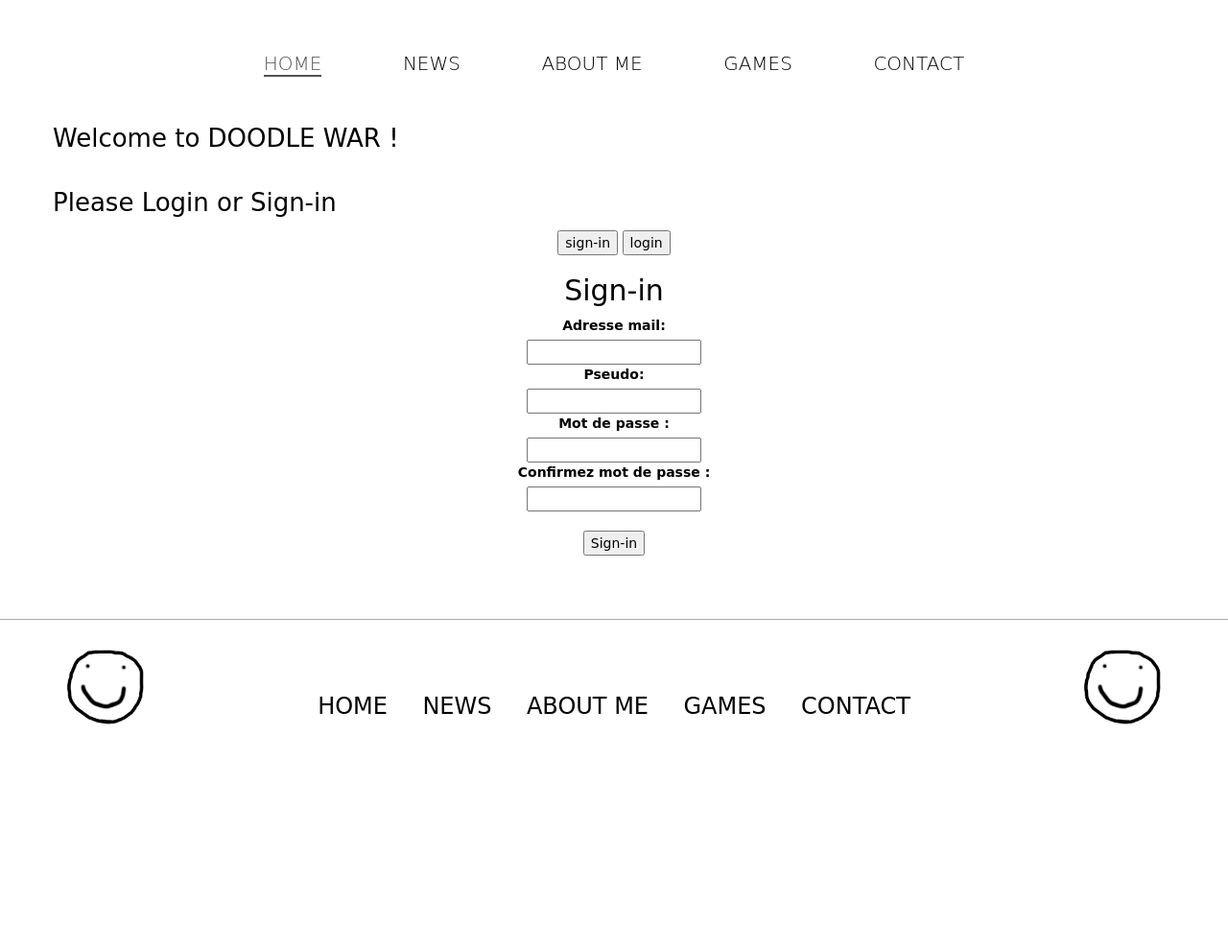
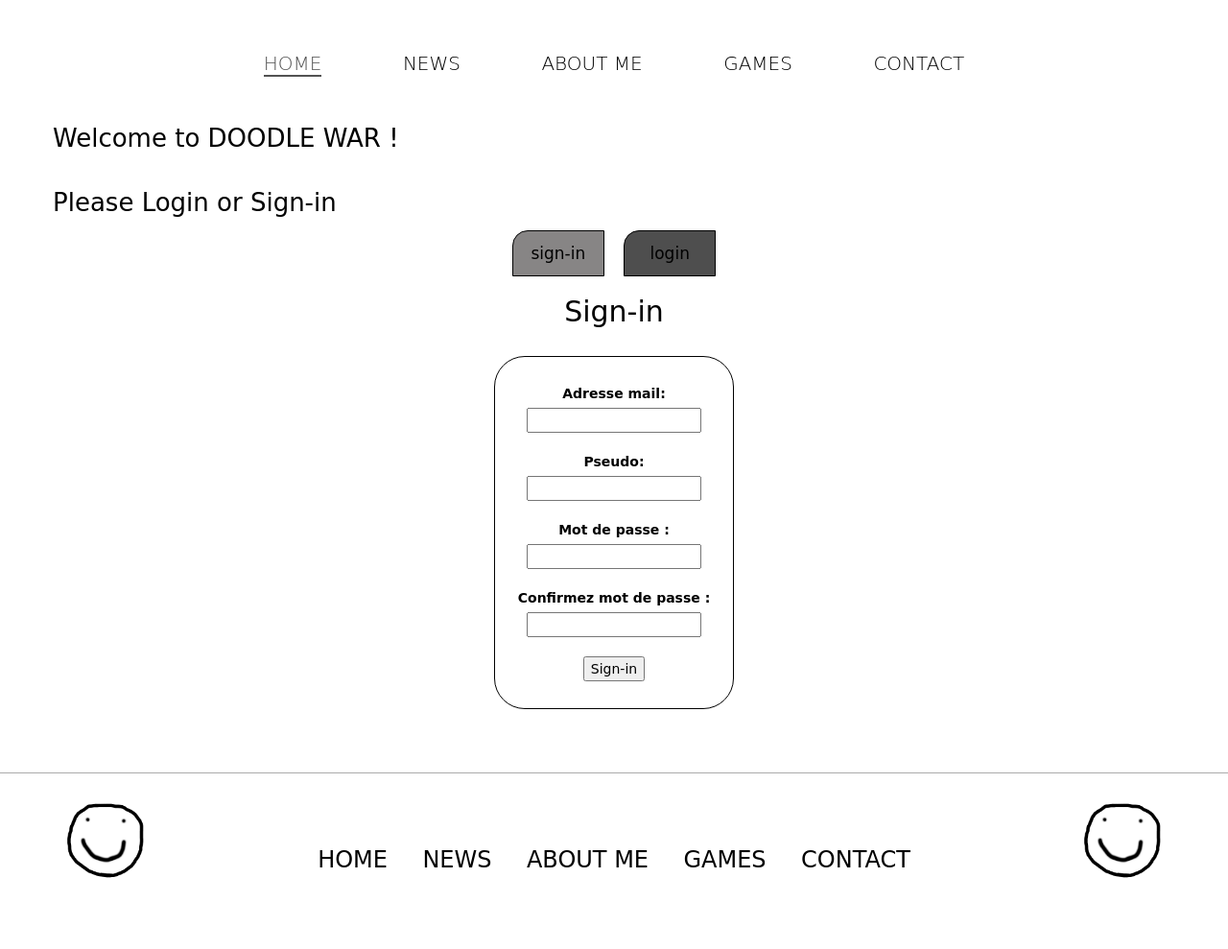
Before and after one commit to Lurente/module_151, a PHP site: page / in a window 1280 px wide. Shown: the part 755-1744 px from the top of the page at 96% size. Before the commit the page ends 1510 px from the top, so only its background shows below. Run offline with PHP 8.4, Linux system fonts and the light colour scheme; some web fonts are replaced.

Commit message:
made the password and checkPassword comparison, also added the password alert

```diff
--- a/assets/scss/main.css
+++ b/assets/scss/main.css
@@ -95,11 +95,41 @@ body {
     color: #000; }
 .page-homepage .introduction .connexion {
   text-align: center; }
+  .page-homepage .introduction .connexion .tab {
+    overflow: hidden;
+    color: #000; }
+    .page-homepage .introduction .connexion .tab button {
+      background-color: #4e4e4e;
+      border: 1px solid #000;
+      border-radius: 16px 0 0 0;
+      cursor: pointer;
+      width: 12vh;
+      height: 6vh;
+      transition: 0.3s;
+      font-size: 17px;
+      margin: 0 8px 0 8px; }
+    .page-homepage .introduction .connexion .tab button:hover {
+      background-color: #6a6a6a; }
+    .page-homepage .introduction .connexion .tab button.active {
+      background-color: #878585; }
+  .page-homepage .introduction .connexion .col-md-4 {
+    text-align: center;
+    padding: 0 5em; }
+    .page-homepage .introduction .connexion .col-md-4 form {
+      border: 1px solid #000;
+      border-radius: 32px;
+      width: 100%;
+      padding: 2em 0; }
 .page-homepage .alert {
   width: 100%;
-  display: inline-block; }
+  display: inline-block;
+  text-align: center; }
   .page-homepage .alert .col-md-8 {
     text-align: center; }
+    .page-homepage .alert .col-md-8 p {
+      text-align: center;
+      margin: 0.3vh 0 0 0;
+      color: #000; }
   .page-homepage .alert .col-md-2 {
     color: #000;
     text-align: right; }
--- a/assets/scss/main.scss
+++ b/assets/scss/main.scss
@@ -8,20 +8,25 @@ body{
 
 
 }
+
 .nav{
    z-index: 999;
+
    nav {
    	line-height: 15vh;
    	background-color: transparent;
    	width: 100%;
+
       ul {
       	list-style: none;
        	text-align: center;
       	margin: 0;
       	padding: 0;
       	height: 15vh;
+
           li {
           	display: inline-block;
+
               a {
                 text-decoration: none;
                 margin: 0 5vh;
@@ -29,16 +34,20 @@ body{
                 font-weight: lighter;
                 text-align: center;
               }
+
               a:link, a:visited, a:active {
                 color: #000;
               }
+
               a:hover, a:focus {
               border-bottom: 0.3vh #525252 solid;
               }
+
               a#current{
                 color: #525252;
                 border-bottom: 0.3vh #525252 solid;
               }
+
               a#current:hover{
                 color: #525252;
               }
@@ -52,35 +61,44 @@ body{
     padding-bottom: 30px;
     width: 100%;
     border-top: 1px solid #ababab;
+
     .col-md-2{
      line-height: 15vh;
+
       .logo_footer{
         width: 10vh ;
         height: 10vh ;
       }
     }
+
     #right_logo_footer{
       text-align: right;
        line-height: 15vh;
+
        .logo_footer{
          width: 10vh ;
          height: 10vh ;
        }
     }
+
     .col-md-8{
         text-align: center;
         margin: auto;
+
         .foot_nav{
          line-height: 15vh;
          background-color: transparent;
          text-align: left;
+
            ul {
              list-style: none;
              margin: 0;
              padding: 0;
              text-align: center;
+
                li {
                  display: inline-block;
+
                    a {
                      font-size: 24px;
                      margin-top: 9px;
@@ -98,17 +116,22 @@ body{
 }
 
 .page-homepage{
+
     .header{
+
         .col-md-12{
           text-align: center;
+
             #logo{
                 margin-bottom: 4vh;
                 width: 75vh;
                 height: 75vh ;
             }
         }
+
         .pageTitle{
             text-align: center;
+
             h1{
                 color: #000;
                 font-family: 'Cabin Sketch', cursive;
@@ -116,9 +139,12 @@ body{
             }
         }
     }
+
     .introduction{
+
             p{
                 font-size: 26px;
+
                 a{
                     color: #000;
                 }
@@ -126,19 +152,63 @@ body{
 
             .connexion{
               text-align: center;
-              .onglet{
+
+
+              .tab {
+                  overflow: hidden;
+                  color: #000;
+                  button {
+                      background-color: rgb(78, 78, 78);
+                      border: 1px solid #000;
+                      border-radius: 16px 0 0 0;
+                      cursor: pointer;
+                      width: 12vh ;
+                      height: 6vh;
+                      transition: 0.3s;
+                      font-size: 17px;
+                      margin: 0 8px 0 8px
+                  }
+                  button:hover {
+                      background-color:rgb(106, 106, 106);
+                  }
+                  button.active {
+                      background-color: rgb(135, 133, 133);
+                  }
+              }
+
+              .col-md-4{
+                text-align: center;
+                padding: 0 5em;
+
+                form{
+                  border: 1px solid #000;
+                  border-radius: 32px;
+                  width: 100%;
+                  padding: 2em 0;
+                }
               }
             }
     }
+
     .alert{
       width: 100%;
       display: inline-block;
+      text-align: center;
+
       .col-md-8 {
         text-align: center;
+
+        p{
+          text-align: center;
+          margin: 0.3vh 0 0 0;
+          color: #000;
+          }
       }
+
       .col-md-2{
         color: #000;
         text-align: right;
       }
+
     }
 }
--- a/index.php
+++ b/index.php
@@ -70,34 +70,38 @@
                         <p>Welcome to <a href="#">DOODLE WAR </a>!</p> <br>
                         <p>Please Login or Sign-in</p>
                         <div class="connexion">
-                          <div class="tab" >
+                          <div class="tab">
                             <button class="onglet" onclick="openTab(event, 'onglet1')" id="default">sign-in</button>
                             <button class="onglet" onclick="openTab(event, 'onglet2')">login</button>
                           </div>
                           <!-- #collumn -->
+                          <div class="col-md-4">
+                          </div>
+                          <div class="col-md-4">
+                            <div class="onglet">
+                              <!-- #collumn -->
                               <div id="onglet1" class="content">
-                                  <h2>Sign-in</h2>
+                                    <h2>Sign-in</h2><br>
                                     <form id="Sign-inForm" action="traitement.php" method="post">
                                       <input type="text" name="signIn" value="1" hidden >
                                       <label for="email">Adresse mail:</label><br>
-                                    <input type="email" id="emailSignin" name="email" value=""><br>
+                                      <input type="email" id="emailSignin" name="email" value=""><br><br>
                                       <label for="pseudo">Pseudo:</label><br>
-                                    <input type="text" id="pseudoSignin" name="pseudo" value=""><br>
+                                      <input type="text" id="pseudoSignin" name="pseudo" value=""><br><br>
                                       <label for="password">Mot de passe :</label><br>
-                                    <input type="password" id="passwordSignin" name="password" value=""><br>
+                                      <input type="password" id="passwordSignin" name="password" value=""><br><br>
                                       <label for="confirm-password">Confirmez mot de passe :</label><br>
                                       <input type="password" id="confirm-passwordSignin" name="confirm-password"><br><br>
                                       <input type="button" onclick="checkFieldsSingin()" value="Sign-in">
                                     </form>
                               </div>
                             <!-- /collumn -->
-
                             <!-- #collumn -->
                               <div id="onglet2" class="content">
-                                  <h2>login</h2>
+                                    <h2>login</h2><br>
                                     <form id="LoginForm" action="traitement.php" method="post">
                                       <label for="email">Adresse mail ou pseudo :</label><br>
-                                    <input type="email" id="email" name="email" value=""><br>
+                                      <input type="email" id="email" name="email" value=""><br><br>
                                       <label for="password">Mot de passe :</label><br>
                                       <input type="password" id="password" name="password" value=""><br><br>
                                       <input type="button" onclick="checkFieldsLogin()" value="Login">
@@ -105,6 +109,10 @@
                                     </form>
                               </div>
                             <!-- /collumn -->
+                            </div>
+                          </div>
+                          <div class="col-md-4">
+                          </div>
                         </div>
                     </div>
                 </div>
@@ -118,13 +126,13 @@
 
               if($error != ''){
                 if($error == "emailtaken"){
-                  echo '<div class="container" id=emailalert>
+                  echo '<div class="container" id="emailalert">
                           <div class="row">
-                            <div class="alert alert-danger" role="alert">
+                            <div class="alert alert-danger" class"alignMiddle" role="alert">
                               <div class="col-md-2">
                               </div>
                               <div class="col-md-8">
-                                  This email is already taken ! Please chose another one or try to login with it !
+                                  <p>This email is already taken ! Please chose another one or try to login with it !</p>
                               </div>
                               <div class="col-md-2">
                                 <button type="button" id="emailalert" onclick="hideEmailAlert()">x</button>
@@ -134,13 +142,13 @@
                         </div>';
                 }
                 elseif ($error == "pseudotaken"){
-                  echo '<div class="container" id=pseudoalert>
+                  echo '<div class="container" id="pseudoalert">
                           <div class="row">
-                            <div class="alert alert-danger" role="alert">
+                            <div class="alert alert-danger" class"alignMiddle" role="alert">
                               <div class="col-md-2">
                               </div>
                               <div class="col-md-8">
-                                  This pseudo is already taken ! Please chose another one !
+                                  <p>This pseudo is already taken ! Please chose another one !</p>
                               </div>
                               <div class="col-md-2">
                                 <button type="button" id="pseudoalert" onclick="hidePseudoAlert()">x</button>
@@ -148,6 +156,22 @@
                             </div>
                           </div>
                         </div>';
+                }
+                elseif ($error == 'passwordNonSimilaire'){
+                  echo "<div class='container' id='passwordalert'>
+                          <div class='row'>
+                            <div class='alert alert-danger' class'alignMiddle' role='alert'>
+                              <div class='col-md-2'>
+                              </div>
+                              <div class='col-md-8'>
+                                  <p>The given passwords don't match! Please make sure they do!</p>
+                              </div>
+                              <div class='col-md-2'>
+                                <button type='button' id='passwordalert' onclick='hidePasswordAlert()'>x</button>
+                              </div>
+                            </div>
+                          </div>
+                        </div>";
                 }
               }
               ?>
@@ -250,7 +274,6 @@
     				formCheck = false;
     			}
 
-
     			if (document.getElementById('confirm-passwordSignin').value == '') {
     				document.getElementById('confirm-passwordSignin').style.backgroundColor = 'red';
     				formCheck = false;
@@ -269,6 +292,10 @@
           document.getElementById('pseudoalert').style.display ="none";
         }
 
+        function hidePasswordAlert(){
+          document.getElementById('passwordalert').style.display ="none";
+        }
+
         function openTab(evt, onglet) {
           var i, content, tab;
           content = document.getElementsByClassName("content");
@@ -282,7 +309,9 @@
           document.getElementById(onglet).style.display = "block";
           evt.currentTarget.className += " active";
         }
+
           document.getElementById("default").click();
+
       </script>
 
     </body>
```
Also changed, not shown: traitement.php (+8 -11 lines), 1 other file. Lines whose indentation alone changed are shown as unchanged.
